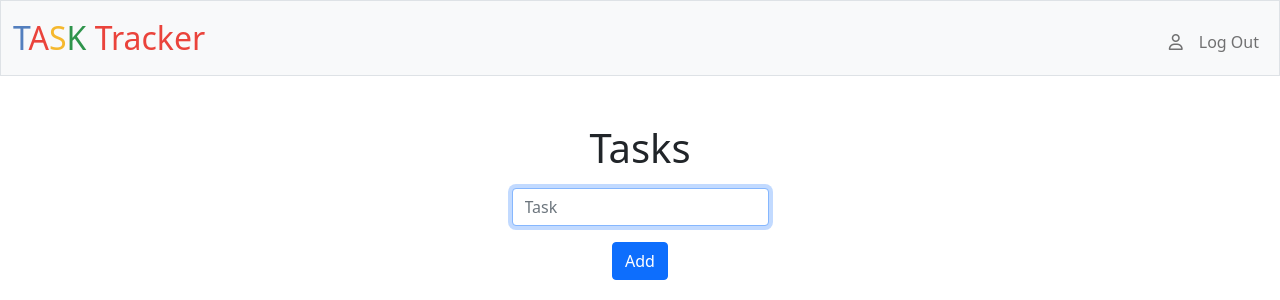
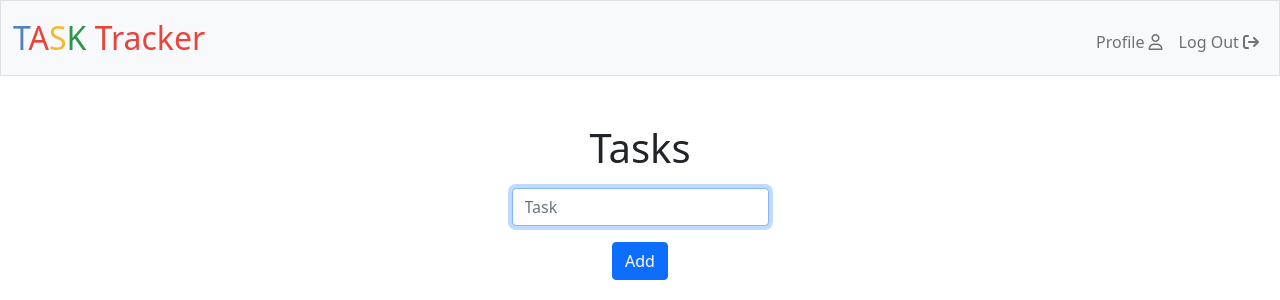
Before and after one commit to Arthur1802/CS50-Final-Project, a Flask app: page /addTask in a window 1280 px wide. Shown: the top 300 px of the page. Run offline with Flask 3, Linux system fonts and the light colour scheme; a user stored in the database is signed in; data comes from the database, SQL or seed files in the repository; some libraries are stand-ins or nearby versions.

Commit message:
Icons added to layout file

```diff
--- a/templates/layout.html
+++ b/templates/layout.html
@@ -21,9 +21,12 @@
                 </button>
                 <div class = "collapse navbar-collapse" id = "navbar">
                     {% if session["user_id"] %}
+                        <ul class = "navbar-nav me-auto mt-2">
+                            <!-- Add buttons -->
+                        </ul>
                         <ul class = "navbar-nav ms-auto mt-2">
-                            <li class = "nav-item"><a class = "nav-link" href = "/profile"><i class = "fa-regular fa-user"></i></a></li>
-                            <li class = "nav-item"><a class = "nav-link" href = "/logout">Log Out</a></li>
+                            <li class = "nav-item"><a class = "nav-link" href = "/profile">Profile <i class = "fa-regular fa-user"></i></a></li>
+                            <li class = "nav-item"><a class = "nav-link" href = "/logout">Log Out <i class = "fa-solid fa-arrow-right-from-bracket"></i></a></li>
                         </ul>
                     {% else %}
                         <ul class = "navbar-nav ms-auto mt-2">
```
Also changed, not shown: 1 other file.
